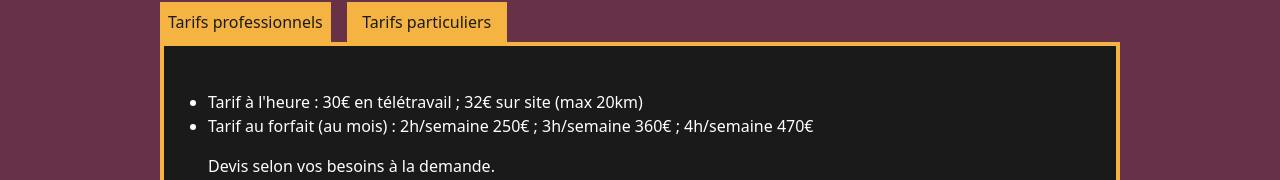
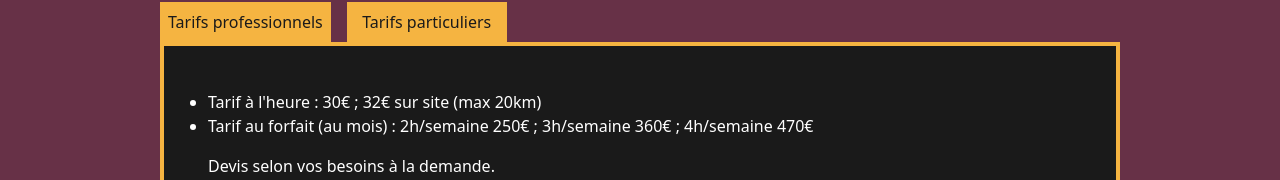
Before and after one commit to paul-mesnilgrente/lassist47, a Next.js app: page /tarifs in a window 1280 px wide. Shown: the part 287-467 px from the top of the page. Built offline with nearby package versions, Linux system fonts and the light colour scheme.

Commit message:
conf: updated price

```diff
--- a/app/tarifs/page.tsx
+++ b/app/tarifs/page.tsx
@@ -22,10 +22,7 @@ export default function Particuliers() {
         <TabPanels className="p-11 bg-nblack border-4 border-gold">
           <TabPanel>
             <ul className="list-disc mb-4">
-              <li>
-                Tarif à l&apos;heure : 30€ en télétravail ; 32€ sur site (max
-                20km)
-              </li>
+              <li>Tarif à l&apos;heure : 30€ ; 32€ sur site (max 20km)</li>
               <li>
                 Tarif au forfait (au mois) : 2h/semaine 250€ ; 3h/semaine 360€ ;
                 4h/semaine 470€
```
